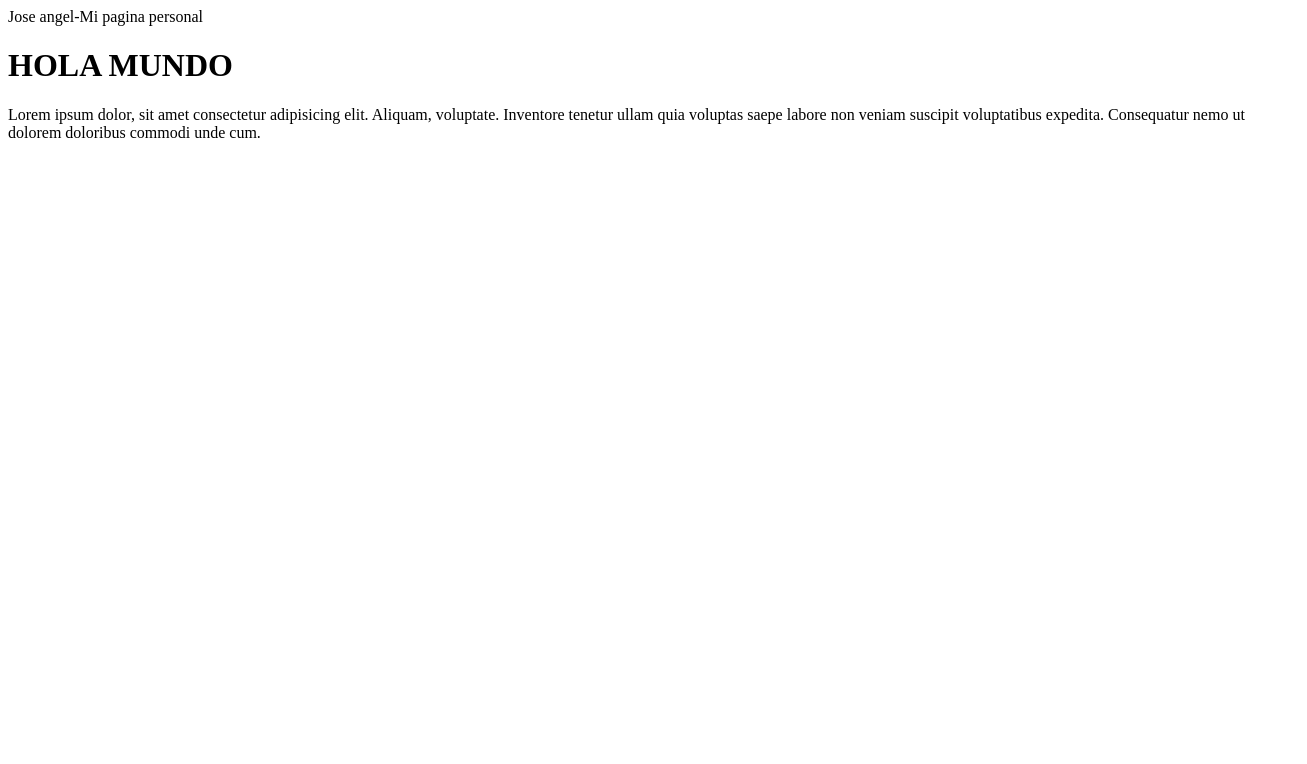
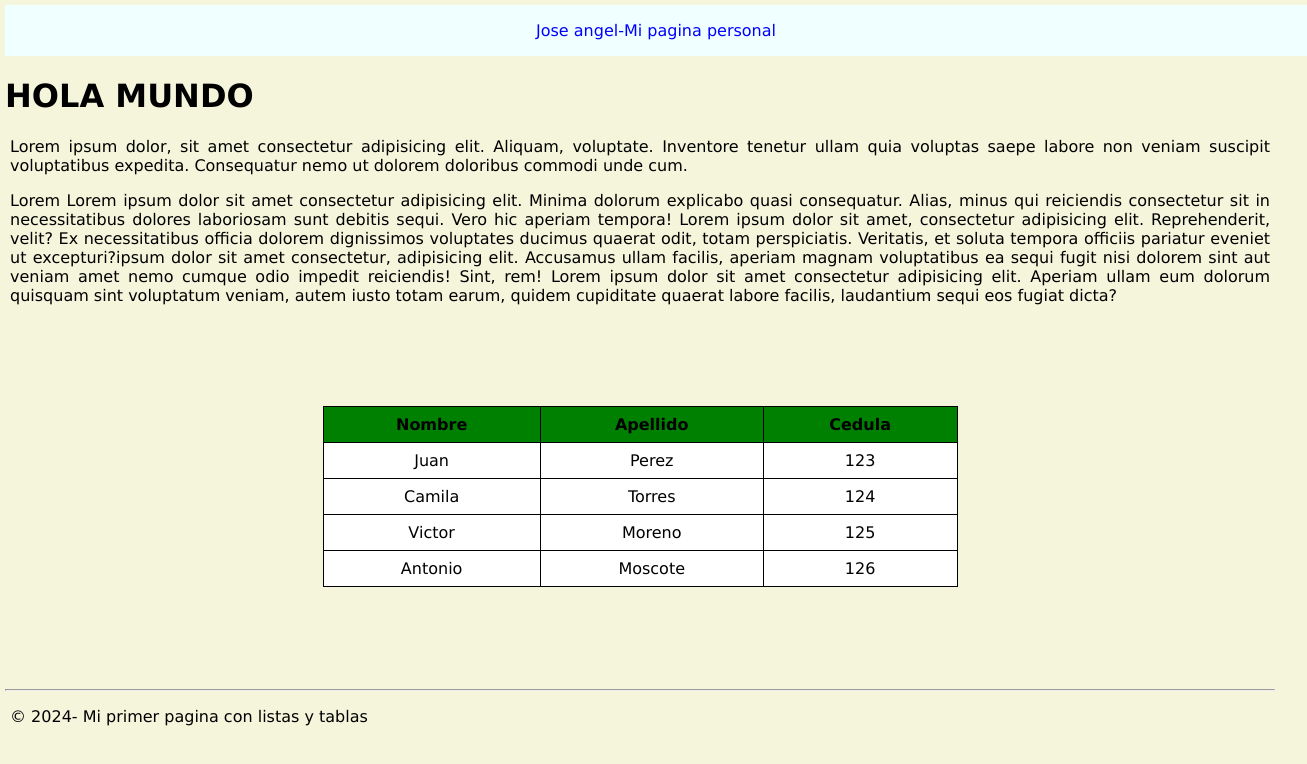
Before and after one commit to jose2024pro/webpesonal, a plain HTML site: page index.html in a window 1280 px wide. Shown: the whole page, 1307 px wide, since content can reach past the window. Drawn offline with Linux system fonts and the light colour scheme.

Commit message:
actualizacion

```diff
--- a/index.html
+++ b/index.html
@@ -4,11 +4,84 @@
     <meta charset="UTF-8">
     <meta name="viewport" content="width=device-width, initial-scale=1.0">
     <title>Document</title>
+    <style>
+        header{
+            background-color: azure;
+            color: blue;
+            border: 5px;
+            padding: 1em;
+	        font-size-adjust: 5em;
+            text-align: center;
+            width: 100%;
+
+        }
+        body{
+            font-family: Verdana;
+            margin: 5px;
+            background-color: beige;
+            text-align: justify;
+        }
+        table{
+			width: 50%;
+			border-collapse: collapse;
+			margin: 8%;
+			border: 1px;
+            align-content: center;
+		}
+		th, td {
+ 			 border:1px solid;
+  			padding: 8px;
+  			text-align: center;
+			}
+		th{
+		background-color: green;
+		}
+		tr{
+		background-color: white;
+		}
+		p {
+	margin-left: 5px;
+	margin-right: 5px ;
+}
+    </style>
 </head>
 <body>
     <header>Jose angel-Mi pagina personal</header>
 
     <h1>HOLA MUNDO</h1>
     <P>Lorem ipsum dolor, sit amet consectetur adipisicing elit. Aliquam, voluptate. Inventore tenetur ullam quia voluptas saepe labore non veniam suscipit voluptatibus expedita. Consequatur nemo ut dolorem doloribus commodi unde cum.</P>
+    <p>Lorem Lorem ipsum dolor sit amet consectetur adipisicing elit. Minima dolorum explicabo quasi consequatur. Alias, minus qui reiciendis consectetur sit in necessitatibus dolores laboriosam sunt debitis sequi. Vero hic aperiam tempora! Lorem ipsum dolor sit amet, consectetur adipisicing elit. Reprehenderit, velit? Ex necessitatibus officia dolorem dignissimos voluptates ducimus quaerat odit, totam perspiciatis. Veritatis, et soluta tempora officiis pariatur eveniet ut excepturi?ipsum dolor sit amet consectetur, adipisicing elit. Accusamus ullam facilis, aperiam magnam voluptatibus ea sequi fugit nisi dolorem sint aut veniam amet nemo cumque odio impedit reiciendis! Sint, rem!
+        Lorem ipsum dolor sit amet consectetur adipisicing elit. Aperiam ullam eum dolorum quisquam sint voluptatum veniam, autem iusto totam earum, quidem cupiditate quaerat labore facilis, laudantium sequi eos fugiat dicta?
+    </p>
+    <center><table cellpadding="5px" cellspacing="2px" alt="tablas con registros" title="tabla que contiene registro de personas con 3 columnas y 4 filas">
+        <tr bgcolor="green">
+            <th>Nombre</th>
+            <th>Apellido</th>
+            <th>Cedula</th>
+        </tr>
+        <tr bgcolor="white">
+            <td>Juan</td>
+            <td>Perez</td>
+            <td>123</td>
+        </tr>
+        <tr bgcolor="white">
+            <td>Camila</td>
+            <td>Torres</td>
+            <td>124</td>
+        </tr>
+        <tr bgcolor="white">
+            <td>Victor</td>
+            <td>Moreno</td>
+            <td>125</td>
+        </tr>
+        <tr bgcolor="white">
+            <td>Antonio</td>
+            <td>Moscote</td>
+            <td>126</td>
+        </tr>
+    </table></center>
+    <footer> <hr>
+        <p>&copy; 2024- Mi primer pagina con listas y tablas</p></footer>
+
 </body>
 </html>
```
